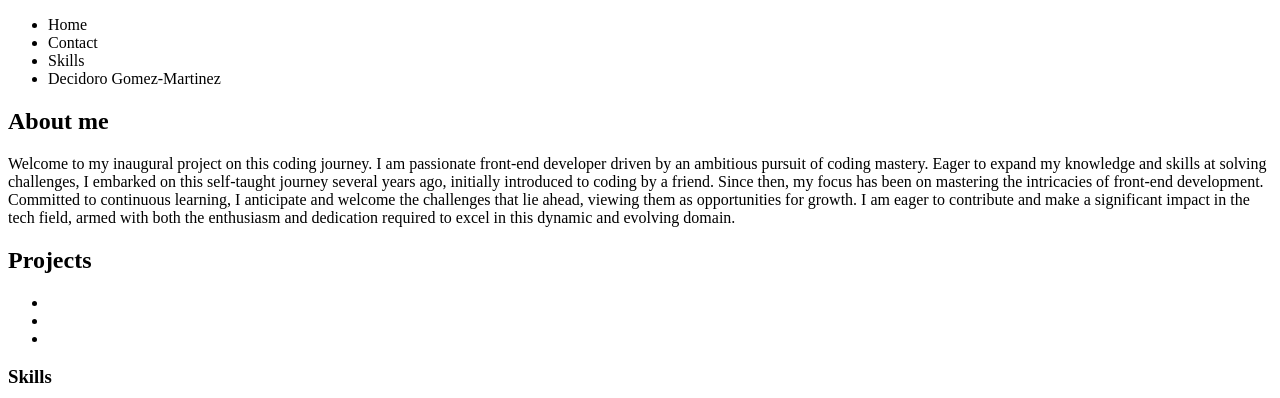
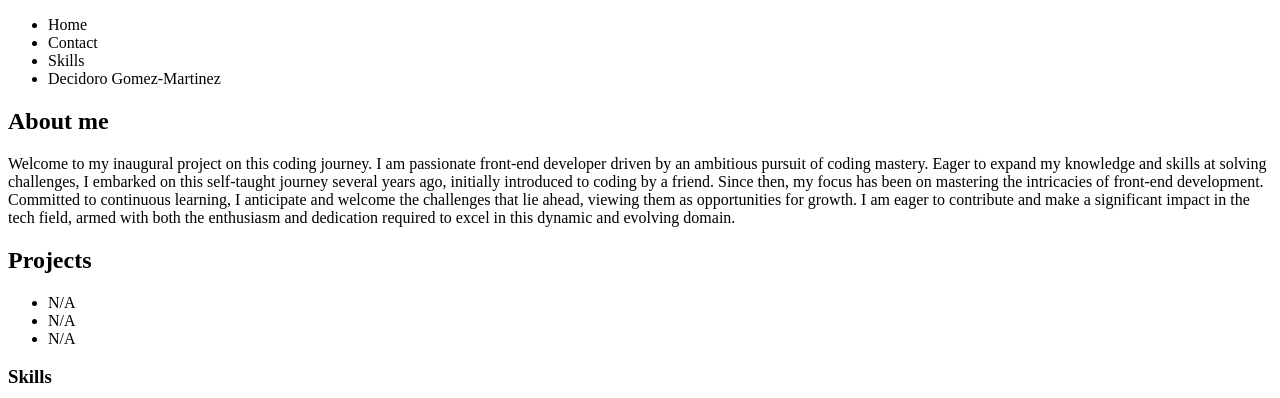
Before and after one commit to Decidoro/Portfolio, a plain HTML site: page index.html in a window 1280 px wide. Shown: the top 398 px of the page. Drawn offline with Linux system fonts and the light colour scheme.

```diff
--- a/index.html
+++ b/index.html
@@ -25,9 +25,9 @@
         <h2>Projects</h2>
         <p>
         <ul>
-            <li class="project"></li>
-            <li class="project"></li>
-            <li class="project"></li>
+            <li class="project">N/A</li>
+            <li class="project">N/A</li>
+            <li class="project">N/A</li>
         </ul>
     </p>
     </section>
```
